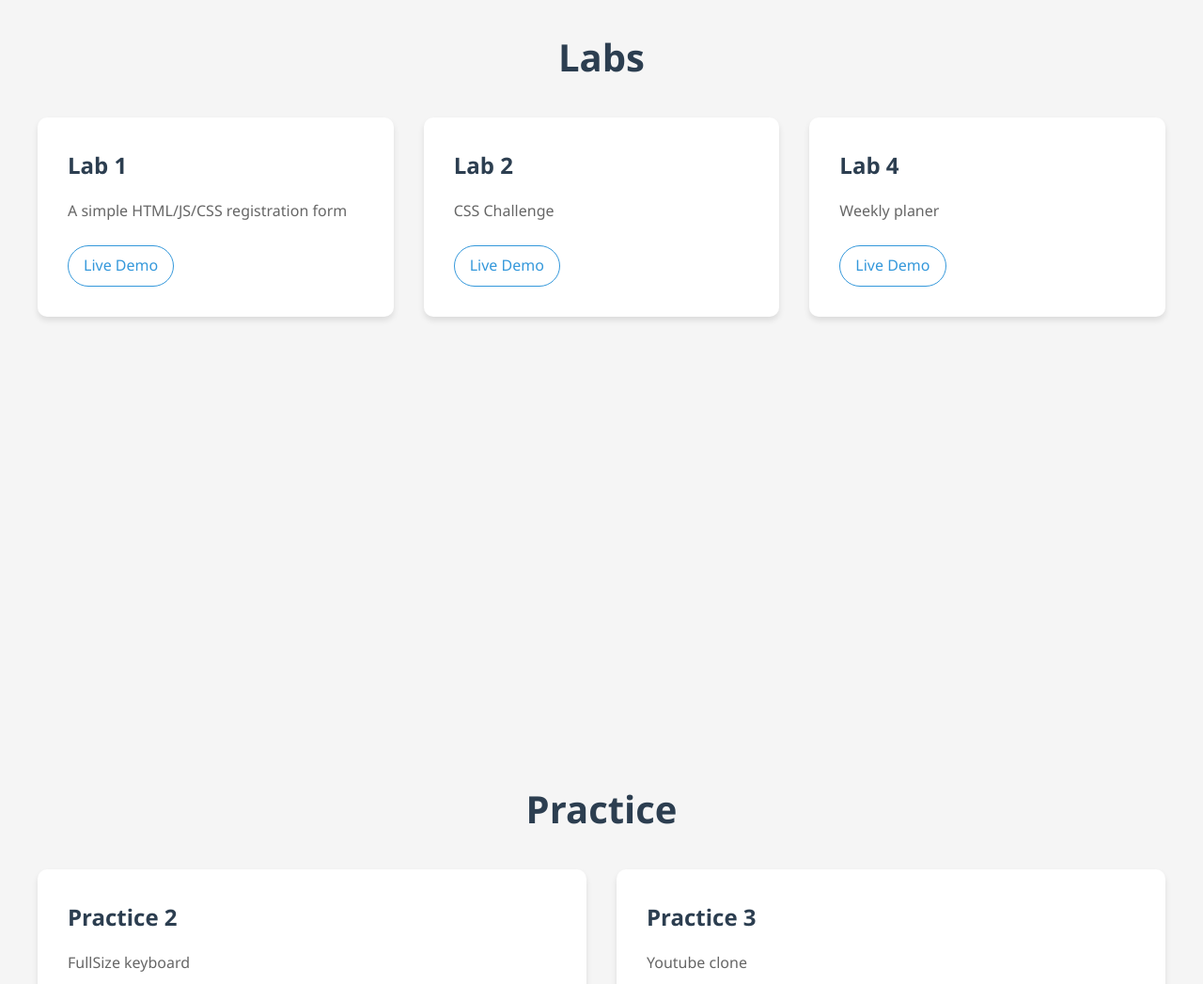
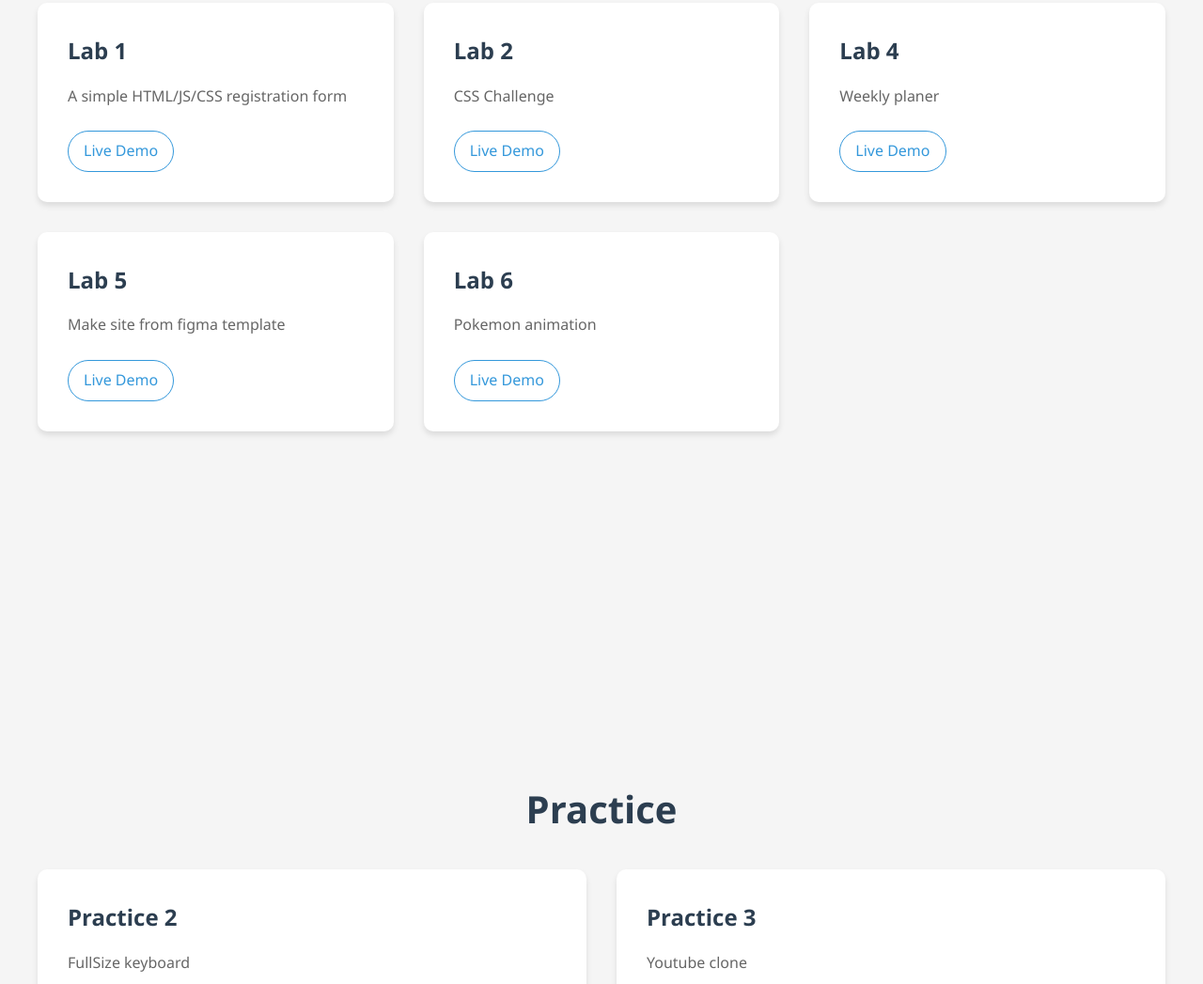
Before and after one commit to zhutnykan/portfolio, a plain HTML site: page index.html in a window 1280 px wide. Shown: the part 2617-3664 px from the top of the page at 94% size. Drawn offline with Linux system fonts and the light colour scheme.

Commit message:
Update index.html

```diff
--- a/index.html
+++ b/index.html
@@ -83,6 +83,20 @@
                   <a href="https://zhutnykan.github.io/weekly-planer" target="_blank">Live Demo</a>
               </div>
             </div>
+            <div class="project-card">
+              <h3>Lab 5</h3>
+              <p>Make site from figma template</p>
+              <div class="project-links">
+                  <a href="https://zhutnykan.github.io/figma-copy" target="_blank">Live Demo</a>
+              </div>
+            </div>
+            <div class="project-card">
+              <h3>Lab 6</h3>
+              <p>Pokemon animation</p>
+              <div class="project-links">
+                  <a href="https://zhutnykan.github.io/pokemon-anim" target="_blank">Live Demo</a>
+              </div>
+            </div>
         </div>
     </section>
 
```
